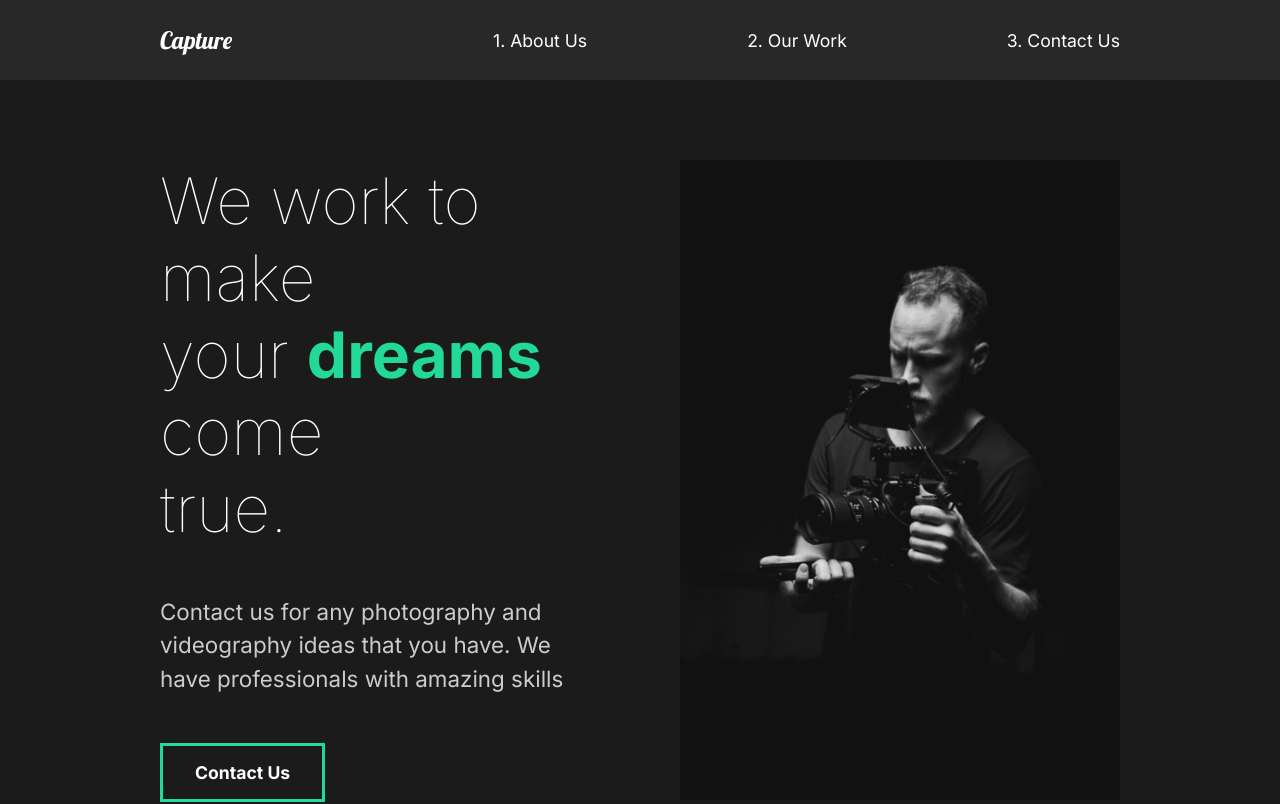
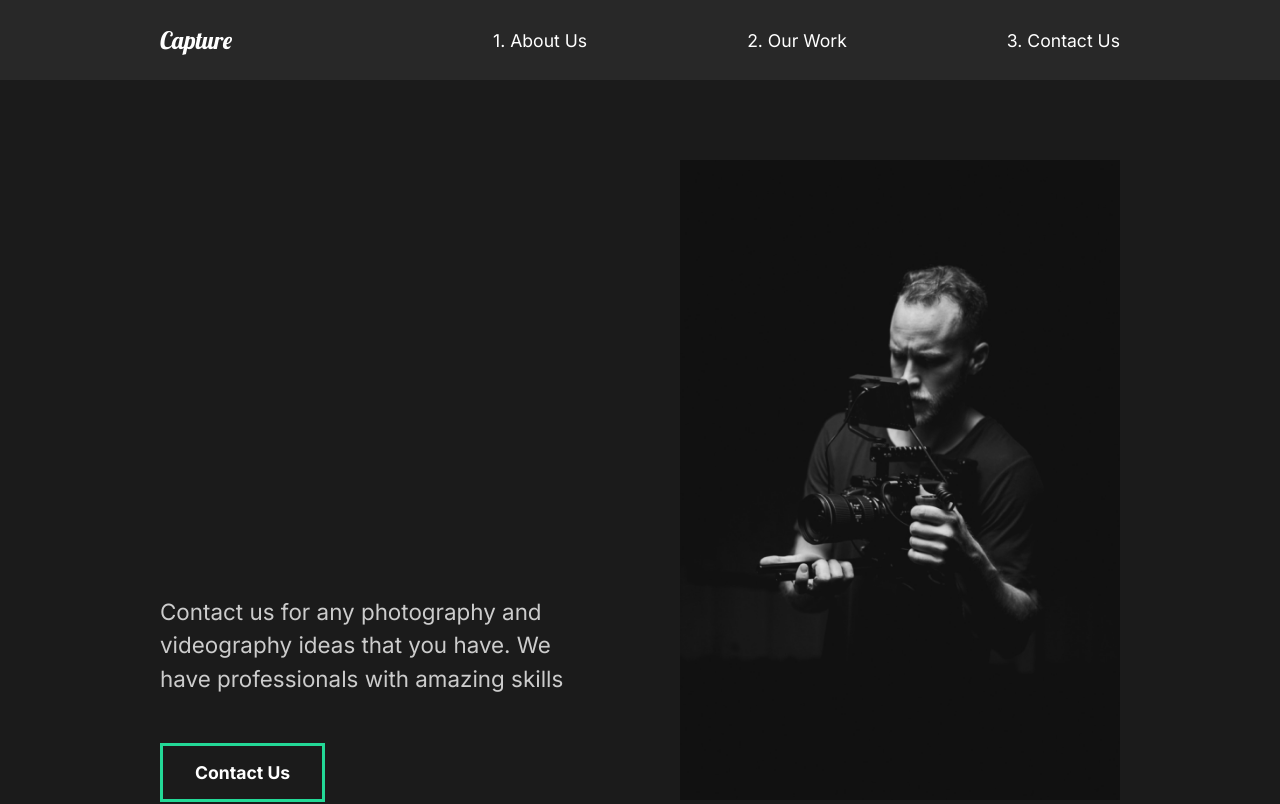
Before and after one commit to Anand-Velpuri/Capture, a React (Create React App) app: page / in a window 1280 px wide. Shown: the top 804 px of the page. Built offline with nearby package versions, Linux system fonts and the light colour scheme.

Commit message:
12.Added Framer Motion Animations for Title Transition

```diff
--- a/src/components/AboutSection.js
+++ b/src/components/AboutSection.js
@@ -2,24 +2,36 @@ import React from "react";
 import home1 from "../img/home1.png"
 import { About, Description, Hide, Image } from "../styles";
 
+import { motion } from "framer-motion";
+
 const AboutSection = () => {
+
+    const titleAnim = {
+        hidden: {opacity: 0},
+        show: { opacity: 1, transition: { duration: 2 } }
+    }
+
+    const container = {
+        hidden: { x : 100 },
+        show: { x: 0, transition: {duration: 0.75, ease: "easeOut", staggerChildren: 1, when: "afterChildren"} }
+    }
 
     return (
         <About>
             <Description>
-                <div className="title">
+                <motion.div variants={container} initial="hidden" animate="show" className="title">
                     <Hide>
-                        <h2>We work to make</h2>
+                        <motion.h2 variants={titleAnim}>We work to make</motion.h2>
                     </Hide>
 
                     <Hide>
-                        <h2>your <span>dreams</span> come </h2>
+                        <motion.h2 variants={titleAnim}>your <span>dreams</span> come </motion.h2>
                     </Hide>
 
                     <Hide>
-                        <h2>true.</h2>
+                        <motion.h2 variants={titleAnim}>true.</motion.h2>
                     </Hide>
-                </div>
+                </motion.div>
 
                 <p>Contact us for any photography and videography ideas that you have.
                     We have professionals with amazing skills
```
